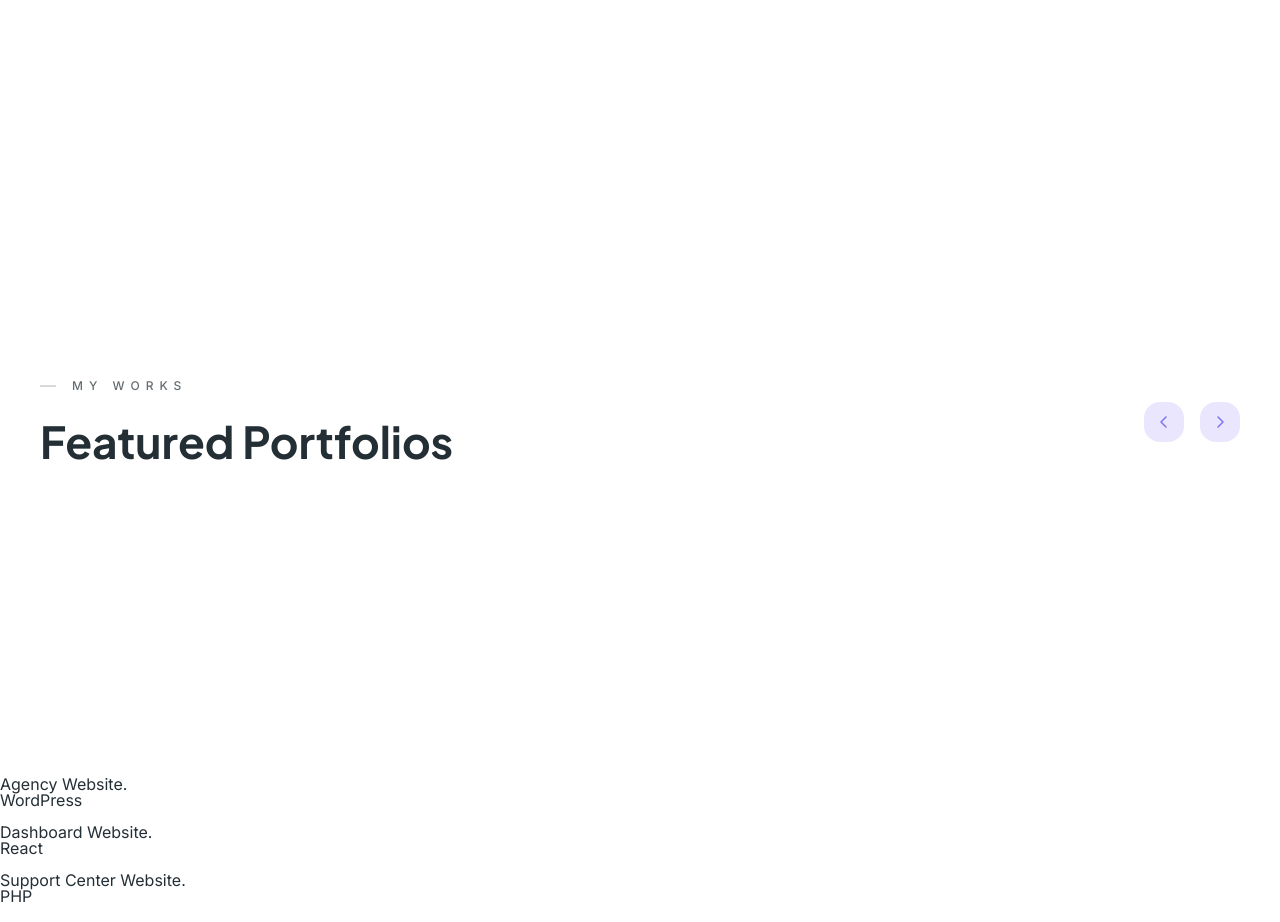
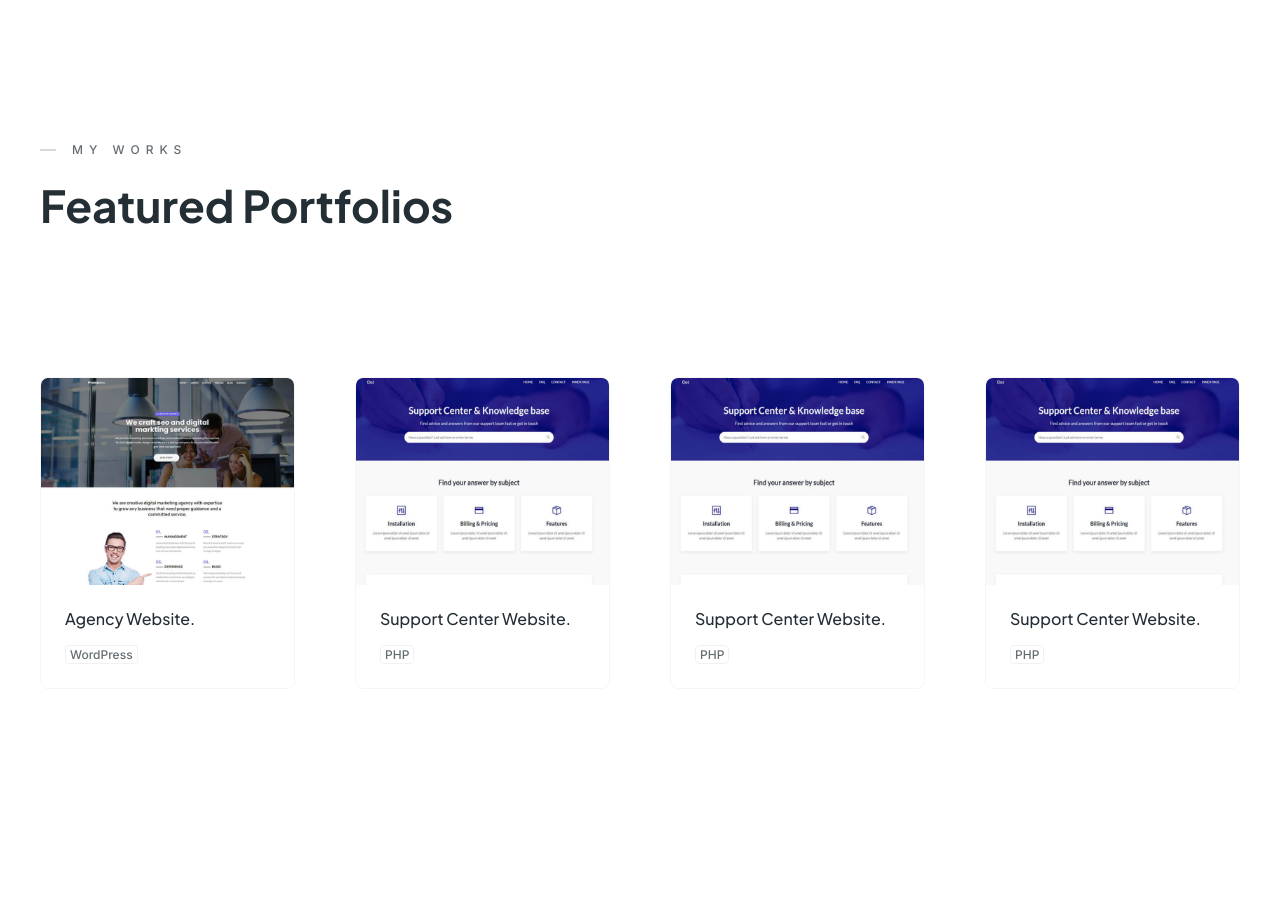
Before and after one commit to veyron123/Alex, a website built with webpack: page src/index.html in a window 1280 px wide. Shown: the part 1640-2562 px from the top of the page. After the commit the page ends 2400 px from the top, so only its background shows below. Built offline with nearby package versions, Linux system fonts and the light colour scheme; files whose address does not match are found by name.

Commit message:
add section portfolio

```diff
--- a/src/index.html
+++ b/src/index.html
@@ -6,7 +6,7 @@
 	<body>
 		<div class="wrapper">
 			@@include('html/_header.htm',{})
-			<main data-fp data-fp-bullets class="page">
+			<main data-fp  class="page">
 				<section data-fp-section class="page__intro intro">
 					<div class="intro__container">
 						<div class="intro__content content-intro">
@@ -63,7 +63,7 @@
 						</div>
 					</div>
 				</section>
-				<section data-fp-section class="page__portfolio portfolio">
+				<div data-fp-section class="page__portfolio portfolio">
 					<div class="portfolio__container __container">
 						<div class="portfolio__top">
 							<div class="portfolio__title-block title-block">
@@ -79,66 +79,82 @@
 								</button>
 								<button type="button" class="slider-button__right
 								">
-								<svg width="24" height="24" viewBox="0 0 24 24" fill="none" xmlns="http://www.w3.org/2000/svg">
+								<svg  width="24" height="24" viewBox="0 0 24 24" fill="none" xmlns="http://www.w3.org/2000/svg">
 									<path d="M10 17L15 12L10 7" stroke="#7E74F1" stroke-width="1.5" stroke-linecap="round" stroke-linejoin="round"/>
 								</svg>
 								</button>
 							</div>
 						</div>
 
-					</div>
-					<div class="portfolio__items">
+							<!-- Оболочка слайдера -->
+							<div class="portfolio__slider swiper">
+								<!-- Двигающееся часть слайдера -->
+								<div class="portfolio__wrapper swiper-wrapper">
+									<!-- Слайд -->
+									<div class="portfolio__slide swiper-slide">
 										<article class="portfolio__item item-portfolio">
-							<a class="item-portfolio__image">
-								<img src="@img" alt="">
+											<a class="item-portfolio__image-ibg">
+												<img src="@img/Portfolio/Portfolio item.jpg" alt="">
 											</a>
 											<div class="item-portfolio__content">
-								<h3 class="item-portfolio__title">Agency Website.</h3>
-								<div class="item-portfolio__control control">
-									<a href="" class="control__button">WordPress</a>
-									<a href="" class="control__link_icon-Link:before" ></a>
-								</div>
-							</div>
-						</article>
-						<article class="portfolio__item item-portfolio">
-							<a class="item-portfolio__image">
-								<img src="@img" alt="">
-							</a>
-							<div class="item-portfolio__content">
-								<h3 class="item-portfolio__title">Dashboard Website.</h3>
-								<div class="item-portfolio__control control">
-									<a href="" class="control__button">React</a>
-									<a href="" class="control__link_icon-Link:before" ></a>
-								</div>
-							</div>
-						</article>
-						<article class="portfolio__item item-portfolio">
-							<a class="item-portfolio__image">
-								<img src="@img" alt="">
-							</a>
-							<div class="item-portfolio__content">
-								<h3 class="item-portfolio__title">Support Center Website.</h3>
-								<div class="item-portfolio__control control">
-									<a href="" class="control__button">PHP</a>
-									<a href="" class="control__link_icon-Link:before" ></a>
-								</div>
+												<a class="item-portfolio__title">Agency Website.</a>
+
+													<a href="" class="item-portfolio__control-button button">WordPress</a>
+													<a href="" class="item-portfolio__control-link _icon-Link" ></a>
+
 											</div>
 										</article>
 									</div>
-				</section>
-			</main>
-			@@include('html/_footer.htm',{})
+									<div class="portfolio__slide swiper-slide">
+										<article class="portfolio__item item-portfolio">
+											<a class="item-portfolio__image-ibg">
+												<img src="@img/Portfolio/Portfolio item (2).jpg" alt="">
+											</a>
+											<div class="item-portfolio__content">
+
+													<a class="item-portfolio__title">Support Center Website.</a>
+
+
+													<a href="" class="item-portfolio__control-button button">PHP</a>
+													<a href="" class="item-portfolio__control-link _icon-Link" ></a>
+
 											</div>
-		@@include('html/_js.htm',{})
-	</body>
-</html>
+										</article>
+									</div>
+									<div class="portfolio__slide swiper-slide">
+										<article class="portfolio__item item-portfolio">
+											<a class="item-portfolio__image-ibg">
+												<img src="@img/Portfolio/Portfolio item (2).jpg" alt="">
+											</a>
+											<div class="item-portfolio__content">
 
-<!-- Оболочка слайдера -->
-<div class="имя-блока__slider swiper">
-	<!-- Двигающееся часть слайдера -->
-	<div class="имя-блока__wrapper swiper-wrapper">
-		<!-- Слайд -->
-		<div class="имя-блока__slide swiper-slide"></div>
+													<a class="item-portfolio__title">Support Center Website.</a>
+
+
+													<a href="" class="item-portfolio__control-button button">PHP</a>
+													<a href="" class="item-portfolio__control-link _icon-Link" ></a>
+
+											</div>
+										</article>
+									</div>
+									<div class="portfolio__slide swiper-slide">
+										<article class="portfolio__item item-portfolio">
+											<a class="item-portfolio__image-ibg">
+												<img src="@img/Portfolio/Portfolio item (2).jpg" alt="">
+											</a>
+											<div class="item-portfolio__content">
+
+													<a class="item-portfolio__title">Support Center Website.</a>
+
+
+													<a href="" class="item-portfolio__control-button button">PHP</a>
+													<a href="" class="item-portfolio__control-link _icon-Link" ></a>
+
+											</div>
+										</article>
+									</div>
+
+
 								</div>
 								<!-- Если нужна пагинация -->
 								<div class="swiper-pagination"></div>
@@ -148,9 +164,15 @@
 								<!-- Если нужен скролбар -->
 								<div class="swiper-scrollbar"></div>
 							</div>
-
-<div class="имя-блока__slider swiper">
-	<div class="имя-блока__wrapper swiper-wrapper">
-		<div class="имя-блока__slide swiper-slide"></div>
 					</div>
 				</div>
+
+
+
+				</section>
+			</main>
+			@@include('html/_footer.htm',{})
+		</div>
+		@@include('html/_js.htm',{})
+	</body>
+</html>
--- a/src/js/app.js
+++ b/src/js/app.js
@@ -140,7 +140,7 @@ flsForms.formFieldsInit({
 Документація плагіна: https://swiperjs.com/
 Сніппет(HTML): swiper
 */
-// import "./files/sliders.js";
+import "./files/sliders.js";
 
 // ========================================================================================================================================================================================================================================================
 // Модулі роботи з прокручуванням сторінки ========================================================================================================================================================================================================================================================
--- a/src/js/files/sliders.js
+++ b/src/js/files/sliders.js
@@ -35,25 +35,26 @@ function initSliders() {
 			modules: [Navigation],
 			observer: true,
 			observeParents: true,
-			slidesPerView: 1,
-			spaceBetween: 0,
+			slidesPerView: 4,
+			spaceBetween: 61,
 			autoHeight: true,
 			speed: 800,
 
 			//touchRatio: 0,
 			//simulateTouch: false,
-			//loop: true,
+			// loop: true,
 			//preloadImages: false,
 			//lazy: true,
 
-			/*
+
 			// Ефекти
-			effect: 'fade',
-			autoplay: {
-				delay: 3000,
-				disableOnInteraction: false,
-			},
-			*/
+
+			// effect: 'fade',
+			// autoplay: {
+			// 	delay: 3000,
+			// 	disableOnInteraction: false,
+			// },
+
 
 			// Пагінація
 			/*
@@ -73,31 +74,31 @@ function initSliders() {
 
 			// Кнопки "вліво/вправо"
 			navigation: {
-				prevEl: '.swiper-button-prev',
-				nextEl: '.swiper-button-next',
+				prevEl: '.slider-button__left',
+				nextEl: '.slider-button__right',
 			},
-			/*
+
 			// Брейкпоінти
 			breakpoints: {
-				640: {
-					slidesPerView: 1,
-					spaceBetween: 0,
+				320: {
+					slidesPerView: 1.1,
+					spaceBetween: 5,
 					autoHeight: true,
 				},
-				768: {
+				460: {
 					slidesPerView: 2,
 					spaceBetween: 20,
 				},
 				992: {
 					slidesPerView: 3,
-					spaceBetween: 20,
+					spaceBetween: 60,
 				},
 				1268: {
 					slidesPerView: 4,
-					spaceBetween: 30,
+					spaceBetween: 60,
 				},
 			},
-			*/
+
 			// Події
 			on: {
 
--- a/src/scss/common.scss
+++ b/src/scss/common.scss
@@ -64,3 +64,21 @@
         color: $purpleColor;
     }
 }
+
+.button{
+    display: flex;
+    align-items: center;
+    padding: rem(4);
+    border: 1px solid #F1F1F1;
+    border-radius: 4px;
+    font-weight: 500;
+    font-size: rem(12);
+    line-height: math.div(15 ,20 );
+    color: $greyColor;
+    transition: all 0.2s ease 0s;
+            @media (any-hover: hover){
+                &:hover{
+                    color: #7E74F1;
+                }
+            }
+}
--- a/src/scss/fonts/icons.scss
+++ b/src/scss/fonts/icons.scss
@@ -16,26 +16,22 @@
     }
 }
 
-._icon-arrow:before {
+._icon-s-Github:before {
     content: "\e900";
 }
 
-._icon-Link:before {
+._icon-s-Instagram:before {
     content: "\e901";
 }
 
-._icon-s-Github:before {
+._icon-Link:before {
     content: "\e902";
 }
 
-._icon-s-Instagram:before {
+._icon-s-LinkedIn:before {
     content: "\e903";
 }
 
-._icon-s-LinkedIn:before {
+._icon-s-Twitter:before {
     content: "\e904";
 }
-
-._icon-s-Twitter:before {
-    content: "\e905";
-}
--- a/src/scss/home.scss
+++ b/src/scss/home.scss
@@ -226,23 +226,55 @@
     &__top {
         display: flex;
         justify-content: space-between;
+        @media (max-width:$tablet){
+            flex-direction: column;
+        }
     }
 
     &__title-block {
+        @include adaptiveValue("margin-bottom", 144, 30);
     }
 
     &__slider-buttons {
         display: flex;
         align-items: center;
         gap: rem(16);
+        @media (max-width:$tablet){
+            @include adaptiveValue("margin-bottom", 30,20 );
+        }
     }
 
     &__items {
     }
 
     &__item {
+        border: 1px solid #F5F5F5 ;
+    }
+
+    &__slider {
+        @media (max-width: em(460)){
+              margin-right: -15px;
+        }
+    }
+
+    &__wrapper {
+    }
+
+    &__slide {
     }
 }
+.swiper {
+}
+.swiper-wrapper {
+}
+.swiper-slide {
+}
+
+.item-portfolio {
+
+
+}
+
 
 
 .title-block {
@@ -263,6 +295,10 @@
     align-items: center;
     justify-content: center;
 
+    &.swiper-button-disabled{
+        opacity: 0.5;
+    }
+
 }
 
 .slider-button {
@@ -276,8 +312,6 @@
     &__right {
     }
 
-
-
 		&_left {
             transform: rotate(180deg);
 		}
@@ -286,26 +320,94 @@
 
 .item-portfolio {
 
-    &__image {
+    border-radius:8px;
+    overflow: hidden;
+    display: flex;
+    flex-direction: column;
+
+    &__image-ibg {
+        opacity: 0.5;
+        color:rgba(0, 0, 0, 0.1);
+        padding-bottom: percent(295,361);
+        transition: all 0.3s ease 0s;
+        @media (any-hover: hover){
+            &:hover{
+                opacity: 1;
+                img{
+                    transform: scale(1.1);
+                }
+            }
+        }
+        @media (any-hover: none){
+            opacity :1;
+        }
+        img{
+            object-position:top;
+            transition: all 0.7s ease 0s;
+        }
     }
 
     &__content {
+        padding: rem(24);
+        display: flex;
+        align-items: center;
+        flex-wrap: wrap;
+        gap: rem(16);
+
     }
 
     &__title {
+        flex: 1 1 100%;
+        font-family: $fontJakarta;
+        font-weight: 500;
+        line-height: math.div(20 ,16 );
+        cursor: pointer;
+        @media (any-hover: hover){
+            &:hover{
+                color: #7E74F1;
+            }
+        }
+
+
+        // @media (any-hover: hover){
+        //     &:hover{
+
+        //             color: #7E74F1;
+
+        //     }
+        // }
     }
 
-    &__control {
-    }
+
+		&__control-button {
+
+
+		}
+
+		&__control-link {
+            transition: all 0.2s ease 0s;
+            @media (any-hover: hover){
+                &:hover{
+                    color: #7E74F1;
+                }
+            }
+		}
+
+
+
+
 }
-.control {
 
-    &__button {
-    }
 
-    &__link {
+.test {
 
-        &_icon-Link:before {
+    color:#7E74F1;
+    @media (any-hover: hover){
+        &:hover{
+
+                stroke: #7E74F1;
+                // fill: #7E74F1;
+                color:#7E74F1;
         }
     }
 }
```
Also changed, not shown: src/fonts/icons.ttf, src/img/anhor.svg (added), src/img/shape (1).svg (added), src/img/social-icons/Link.svg (added). Lines whose indentation alone changed are shown as unchanged.
